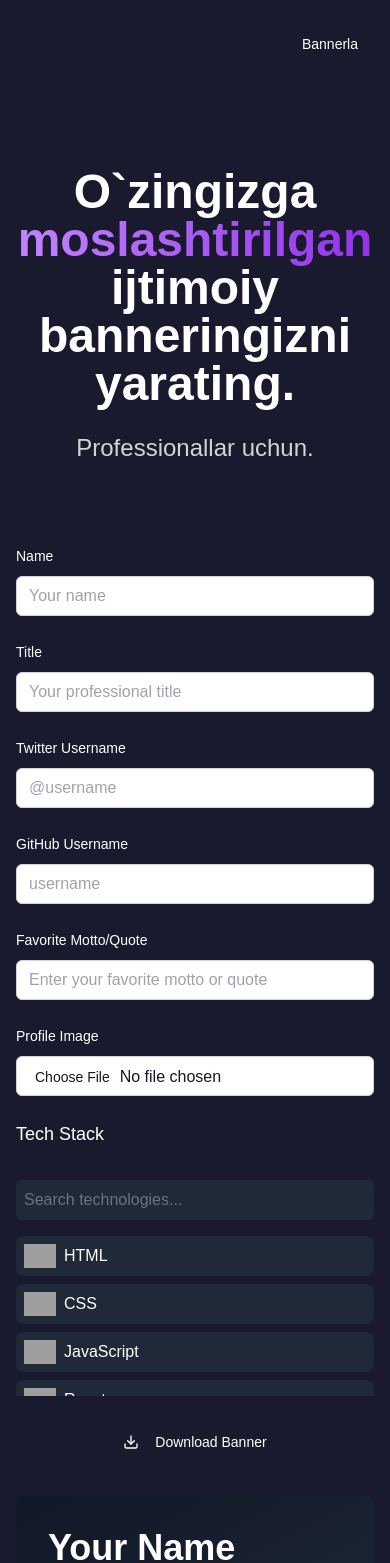
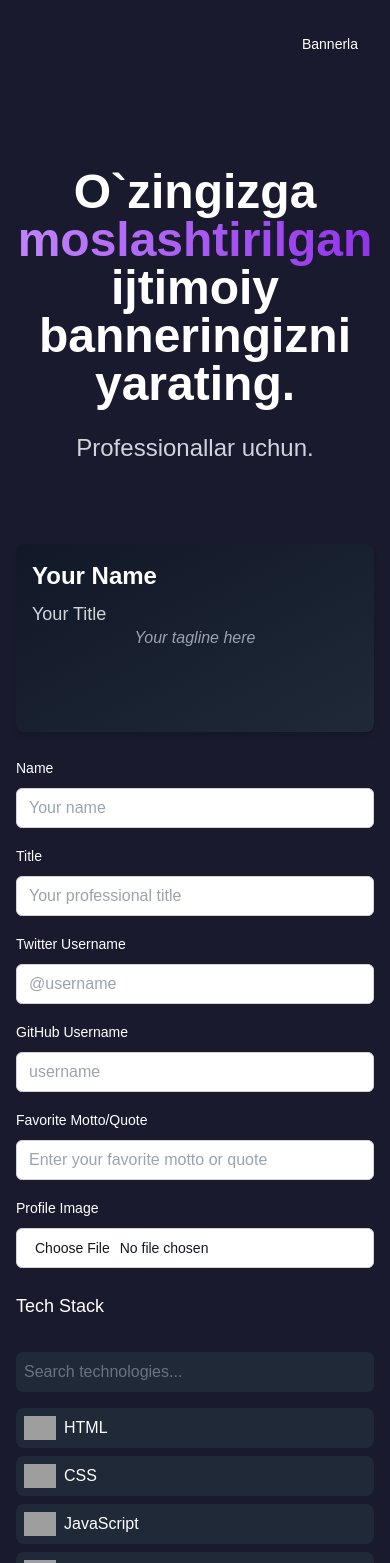
Before and after one commit to OkiljonDadakhanov/bannerlash, a Next.js app: page / in a window 390 px wide. Shown: the top 1563 px of the page. Built offline with nearby package versions, Linux system fonts and the light colour scheme; grey boxes are pictures that could not be loaded; what @radix-ui/themes would draw is missing.

Commit message:
responsive on mobile

```diff
--- a/components/banner-editor.tsx
+++ b/components/banner-editor.tsx
@@ -8,7 +8,6 @@ import { Label } from "@/components/ui/label";
 import { BannerPreview } from "./banner-preview";
 import { TechStack, type Technology } from "./tech-stack";
 
-
 interface BannerData {
   name: string;
   title: string;
@@ -16,7 +15,7 @@ interface BannerData {
   github: string;
   stack: Technology[];
   image?: string;
-  motto?: string; // Added motto field
+  motto?: string;
 }
 
 export function BannerEditor() {
@@ -27,7 +26,7 @@ export function BannerEditor() {
     github: "",
     stack: [],
     image: undefined,
-    motto: "", // Initialize motto
+    motto: "",
   });
 
   const updateBannerData = (
@@ -85,56 +84,77 @@ export function BannerEditor() {
   };
 
   return (
-    <div className="grid md:grid-cols-2 gap-8">
+    <div className="flex flex-col gap-6 md:gap-8">
+      {/* Preview Section - Shows at top on mobile */}
+      <div className="order-1 md:order-2 w-full md:sticky md:top-4">
+        <div className="overflow-hidden rounded-lg shadow-md">
+          <BannerPreview data={bannerData} />
+        </div>
+      </div>
+
       {/* Form Section */}
-      <div className="space-y-6">
-        {[
-          {
-            label: "Name",
-            id: "name",
-            placeholder: "Your name",
-            value: bannerData.name,
-          },
-          {
-            label: "Title",
-            id: "title",
-            placeholder: "Your professional title",
-            value: bannerData.title,
-          },
-          {
-            label: "Twitter Username",
-            id: "twitter",
-            placeholder: "@username",
-            value: bannerData.twitter,
-          },
-          {
-            label: "GitHub Username",
-            id: "github",
-            placeholder: "username",
-            value: bannerData.github,
-          },
-
-          {
-            label: "Favorite Motto/Quote",
-            id: "motto",
-            placeholder: "Enter your favorite motto or quote",
-            value: bannerData.motto || "",
-          },
-        ].map(({ label, id, placeholder, value }) => (
-          <div className="space-y-2" key={id}>
-            <Label htmlFor={id}>{label}</Label>
+      <div className="order-2 md:order-1 space-y-4 md:space-y-6">
+        <div className="grid grid-cols-1 sm:grid-cols-2 gap-4">
+          {/* Left column */}
+          <div className="space-y-4">
+            <div className="space-y-2">
+              <Label htmlFor="name">Name</Label>
               <Input
-              id={id}
-              placeholder={placeholder}
-              value={value}
-              onChange={(e) =>
-                updateBannerData(id as keyof BannerData, e.target.value)
-              }
+                id="name"
+                placeholder="Your name"
+                value={bannerData.name}
+                onChange={(e) => updateBannerData("name", e.target.value)}
                 className="text-gray-900 bg-white border-gray-300"
               />
             </div>
-        ))}
-        {/* Image Upload Input */}
+
+            <div className="space-y-2">
+              <Label htmlFor="title">Title</Label>
+              <Input
+                id="title"
+                placeholder="Your professional title"
+                value={bannerData.title}
+                onChange={(e) => updateBannerData("title", e.target.value)}
+                className="text-gray-900 bg-white border-gray-300"
+              />
+            </div>
+
+            <div className="space-y-2">
+              <Label htmlFor="twitter">Twitter Username</Label>
+              <Input
+                id="twitter"
+                placeholder="@username"
+                value={bannerData.twitter}
+                onChange={(e) => updateBannerData("twitter", e.target.value)}
+                className="text-gray-900 bg-white border-gray-300"
+              />
+            </div>
+          </div>
+
+          {/* Right column */}
+          <div className="space-y-4">
+            <div className="space-y-2">
+              <Label htmlFor="github">GitHub Username</Label>
+              <Input
+                id="github"
+                placeholder="username"
+                value={bannerData.github}
+                onChange={(e) => updateBannerData("github", e.target.value)}
+                className="text-gray-900 bg-white border-gray-300"
+              />
+            </div>
+
+            <div className="space-y-2">
+              <Label htmlFor="motto">Favorite Motto/Quote</Label>
+              <Input
+                id="motto"
+                placeholder="Enter your favorite motto or quote"
+                value={bannerData.motto || ""}
+                onChange={(e) => updateBannerData("motto", e.target.value)}
+                className="text-gray-900 bg-white border-gray-300"
+              />
+            </div>
+
             <div className="space-y-2">
               <Label htmlFor="image">Profile Image</Label>
               <Input
@@ -142,23 +162,30 @@ export function BannerEditor() {
                 type="file"
                 accept="image/*"
                 onChange={handleImageUpload}
-            className="text-gray-900 bg-white border-gray-300"
+                className="text-gray-900 bg-white border-gray-300 text-sm"
               />
             </div>
+          </div>
+        </div>
+
+        {/* Tech Stack - Full width */}
+        <div className="pt-2">
           <TechStack
             selected={bannerData.stack}
             onChange={(stack) => updateBannerData("stack", stack)}
           />
-        <Button className="w-full" size="lg" onClick={handleDownload}>
+        </div>
+
+        {/* Download Button - Full width */}
+        <Button
+          className="w-full mt-6"
+          size="lg"
+          onClick={handleDownload}
+        >
           <Download className="mr-2 h-4 w-4" />
           Download Banner
         </Button>
       </div>
-
-      {/* Preview Section */}
-      <div className="relative">
-        <BannerPreview data={bannerData} />
-      </div>
     </div>
   );
 }
--- a/components/banner-preview.tsx
+++ b/components/banner-preview.tsx
@@ -10,7 +10,7 @@ interface BannerPreviewProps {
     github: string;
     stack: Technology[];
     image?: string;
-    motto?: string; // Added motto field
+    motto?: string;
   };
 }
 
@@ -18,61 +18,61 @@ export function BannerPreview({ data }: BannerPreviewProps) {
   return (
     <div
       id="banner"
-      className="w-full aspect-[1200/630] rounded-lg bg-gradient-to-br from-gray-900 to-gray-800 p-8 flex flex-col justify-between relative"
+      className="w-full mx-auto md:max-w-3xl lg:max-w-4xl aspect-[1200/630] rounded-lg bg-gradient-to-br from-gray-900 to-gray-800 p-4 md:p-8 flex flex-col justify-between relative"
     >
       {/* Top Section: Name, Title, and Image */}
-      <div className="flex items-start justify-between gap-6">
-        <div className="space-y-4">
-          <h2 className="text-4xl font-bold text-white">
+      <div className="flex flex-row items-start justify-between gap-4">
+        <div className="text-left space-y-2 sm:space-y-4">
+          <h2 className="text-2xl sm:text-3xl md:text-4xl font-bold text-white">
             {data.name || "Your Name"}
           </h2>
-          <p className="text-xl text-gray-300">{data.title || "Your Title"}</p>
+          <p className="text-lg sm:text-xl text-gray-300">{data.title || "Your Title"}</p>
         </div>
         {data.image && (
           <div className="flex-shrink-0">
             <Image
               src={data.image}
               alt="Profile"
-              width={100}
-              height={100}
-              className="rounded-full object-cover"
+              width={80}
+              height={80}
+              className="rounded-full object-cover sm:w-24 sm:h-24 md:w-24 md:h-24 w-20 h-20"
             />
           </div>
         )}
       </div>
 
-      {/* Center Section: Display Motto or Simple Placeholder */}
-      <div className="absolute top-1/2 left-1/2 transform -translate-x-1/2 -translate-y-1/2 text-center">
-        <p className="text-gray-400 text-lg italic">
+      {/* Center Section: Display Motto */}
+      <div className="text-center absolute top-1/2 left-1/2 transform -translate-x-1/2 -translate-y-1/2 w-full px-4 pointer-events-none">
+        <p className="text-gray-400 text-base sm:text-lg md:text-lg italic">
           {data.motto ? `"${data.motto}"` : "Your tagline here"}
         </p>
       </div>
 
       {/* Bottom Section: Social Links and Tech Stack */}
-      <div className="flex flex-col gap-6 sm:flex-row sm:justify-between sm:items-start sm:mt-4">
-        <div className="flex flex-wrap gap-4 mt-4 sm:mt-0">
+      <div className="flex flex-col sm:flex-row sm:justify-between gap-4">
+        <div className="flex flex-wrap justify-center sm:justify-start gap-3">
           {data.twitter && (
-            <div className="flex items-center gap-2 text-gray-300">
-              <Twitter className="h-5 w-5" />
+            <div className="flex items-center gap-2 text-gray-300 text-sm sm:text-base">
+              <Twitter className="h-4 w-4 sm:h-5 sm:w-5" />
               <span>@{data.twitter}</span>
             </div>
           )}
           {data.github && (
-            <div className="flex items-center gap-2 text-gray-300">
-              <Github className="h-5 w-5" />
+            <div className="flex items-center gap-2 text-gray-300 text-sm sm:text-base">
+              <Github className="h-4 w-4 sm:h-5 sm:w-5" />
               <span>{data.github}</span>
             </div>
           )}
         </div>
 
         {data.stack.length > 0 && (
-          <div className="flex flex-wrap gap-3 sm:mt-0 mt-4">
+          <div className="flex flex-wrap justify-center sm:justify-end gap-2 sm:gap-3">
             {data.stack.map((tech) => (
               <Image
                 key={tech.name}
                 src={tech.icon}
                 alt={tech.name}
-                className="h-8 w-8"
+                className="h-6 w-6 sm:h-8 sm:w-8"
                 height={32}
                 width={32}
               />
```
Lines whose indentation alone changed are shown as unchanged.
